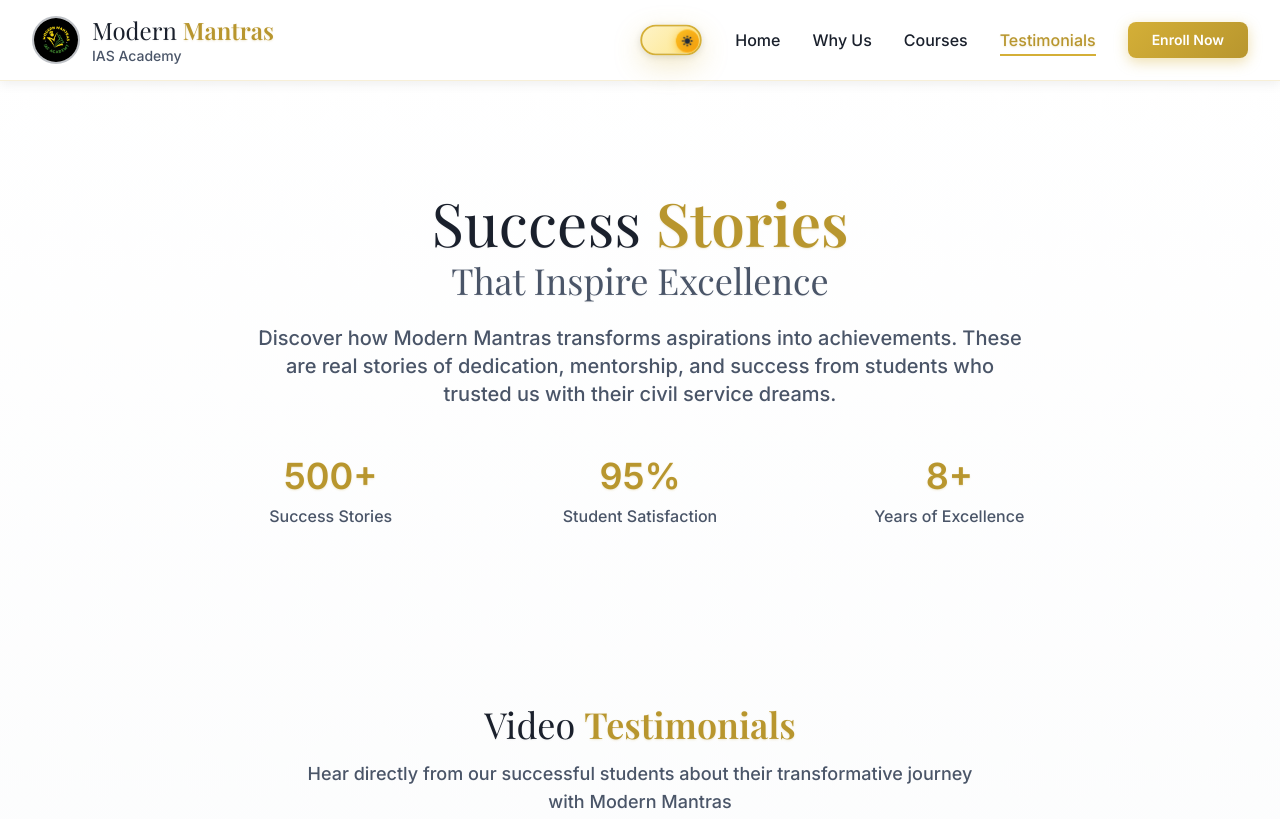
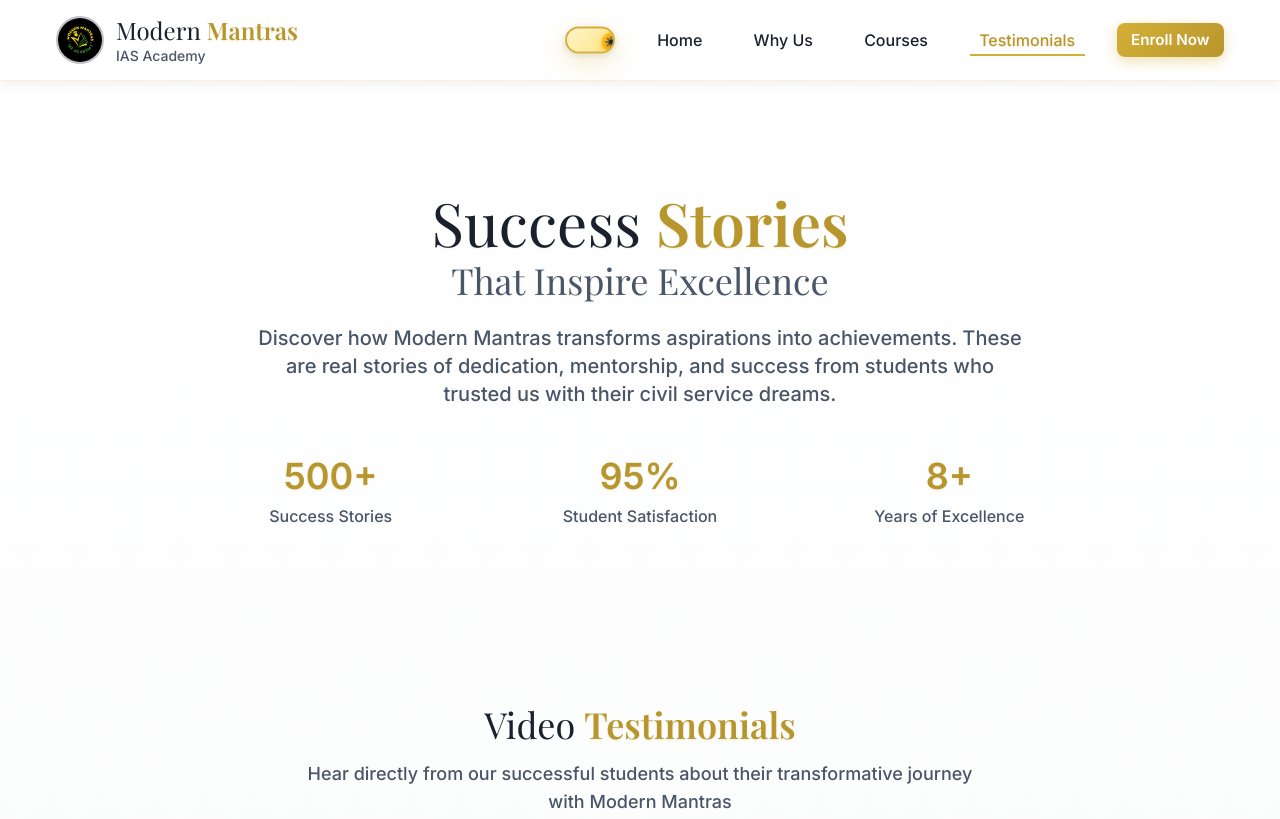
Before and after one commit to RangeshPandianPT/Modern_Mantras, a website: page pages/testimonials.html in a window 1280 px wide. Shown: the top 819 px of the page. Drawn offline with nearby package versions, Linux system fonts and the light colour scheme.

Commit message:
style(header): compact header - narrower container and smaller buttons

```diff
--- a/css/theme-system.css
+++ b/css/theme-system.css
@@ -598,3 +598,46 @@
   border-color: rgba(212, 175, 55, 0.2);
   border-top-color: #d4af37;
 }
+
+/* Compact header overrides: reduce navbar max-width, padding and button sizes */
+#main-header .container,
+#main-header nav .container {
+  max-width: 1100px;
+  padding-left: 1rem; /* keep small side padding */
+  padding-right: 1rem;
+}
+
+#main-header .site-nav {
+  min-height: 56px; /* slightly shorter header */
+}
+
+#main-header .btn-primary {
+  padding: 0.45rem 0.9rem; /* smaller button */
+  font-size: 0.95rem;
+  border-radius: 0.5rem;
+}
+
+#main-header .theme-toggle {
+  width: 52px;
+  height: 28px;
+}
+
+#main-header .theme-toggle .theme-toggle-slider,
+#main-header .theme-toggle .toggle-thumb {
+  width: 20px;
+  height: 20px;
+  top: 4px;
+  left: 4px;
+}
+
+#main-header .nav-links > a,
+#main-header .nav-link {
+  padding-left: 0.6rem;
+  padding-right: 0.6rem;
+}
+
+/* Slightly reduce spacing on larger screens for a tighter look */
+@media (min-width: 1024px) {
+  #main-header .container { max-width: 1200px; }
+  #main-header .nav-links > a { padding-left: 0.7rem; padding-right: 0.7rem; }
+}
```
